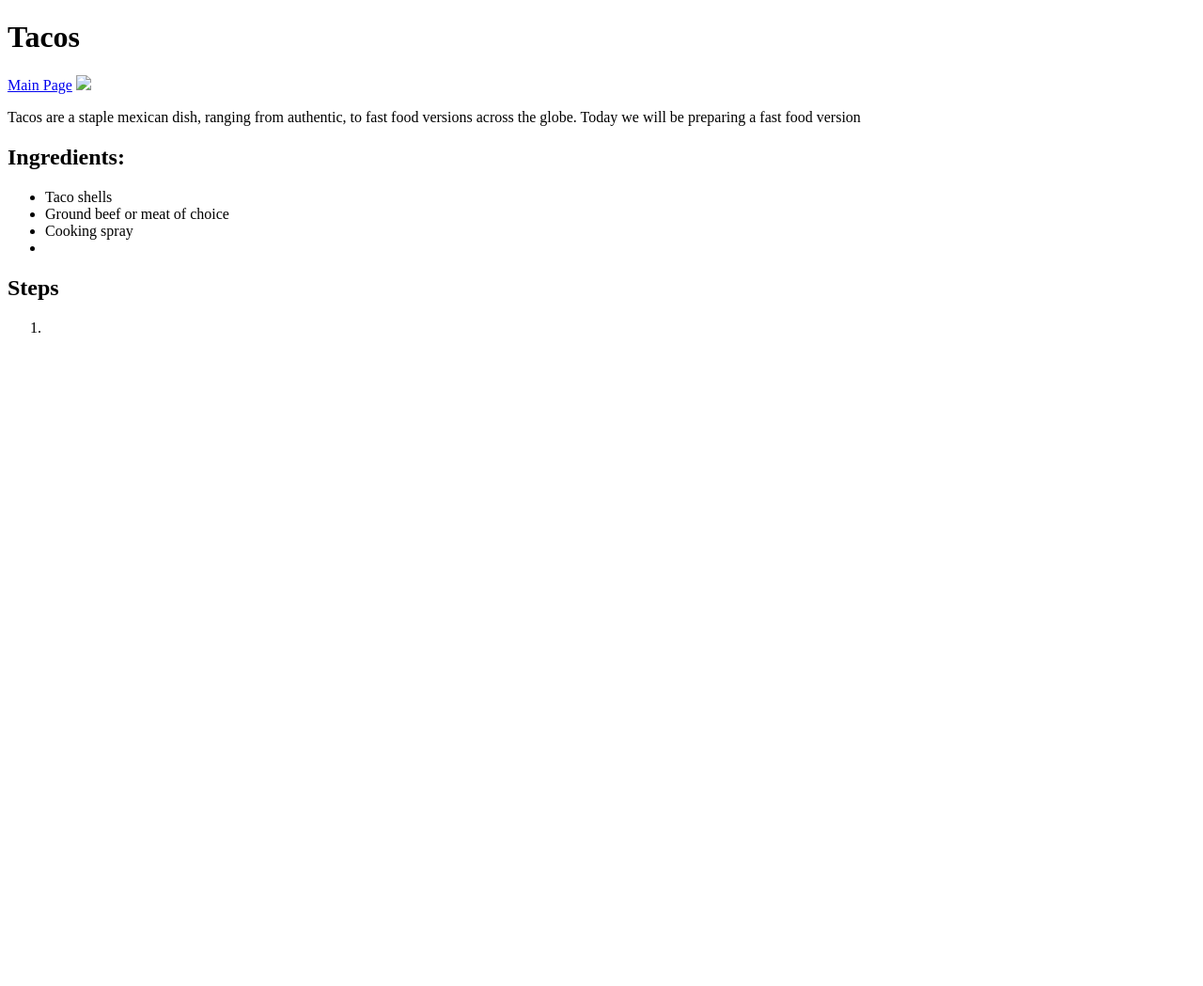
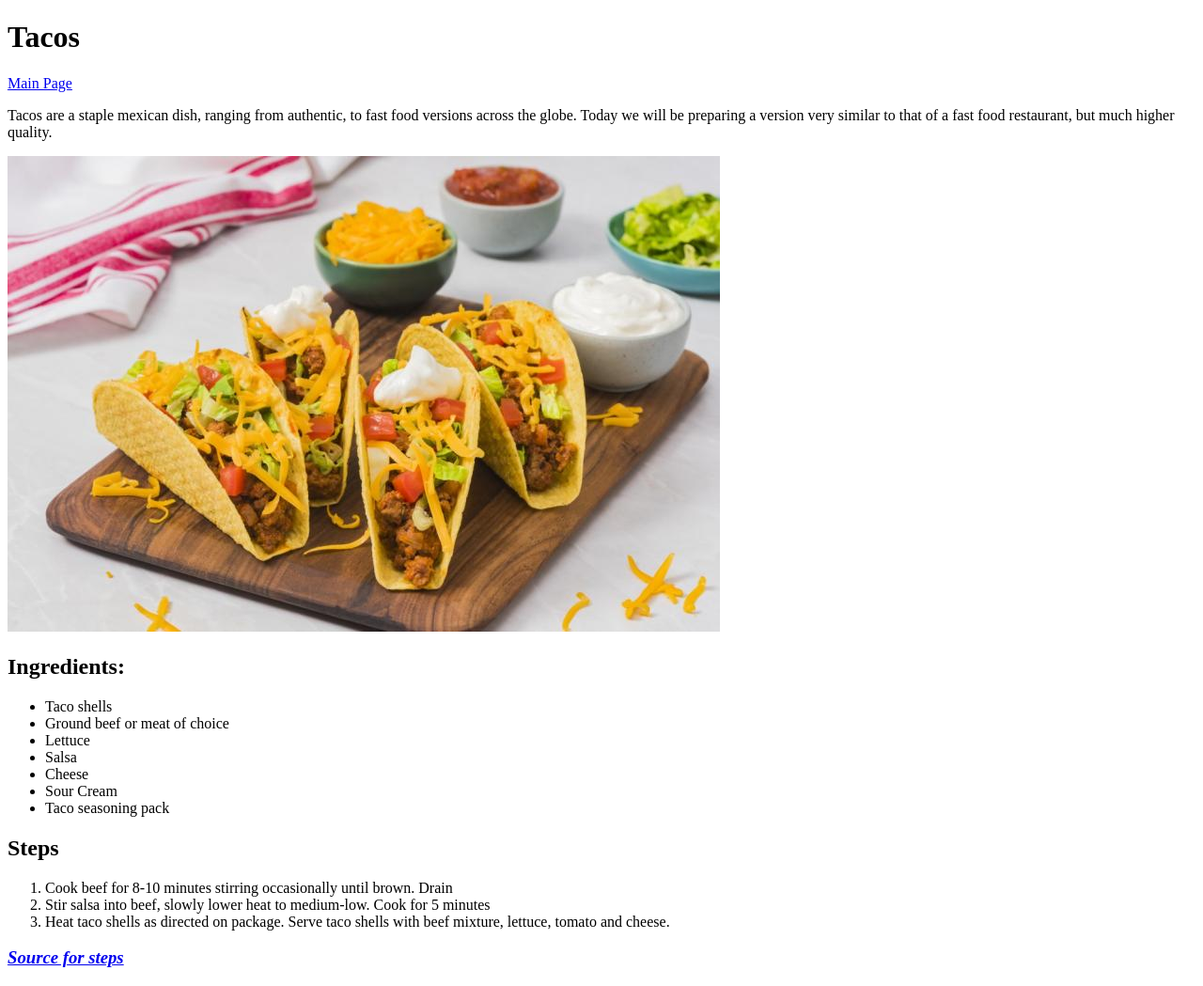
Before and after one commit to teej222/odin-recipes, a plain HTML site: page recipes/tacos.html in a window 1280 px wide. Shown: the whole page at 94% size. Before the commit the page ends 800 px from the top, so only its background shows below. Drawn offline with Linux system fonts and the light colour scheme.

Commit message:
finished site. added betty crocker recipes for tacos and baked ravioli.

```diff
--- a/recipes/tacos.html
+++ b/recipes/tacos.html
@@ -9,18 +9,24 @@
 <body>
     <h1>Tacos</h1>
     <a href="../index.html">Main Page</a>
-    <img src="../images/tacos.jpg">
-    <p>Tacos are a staple mexican dish, ranging from authentic, to fast food versions across the globe. Today we will be preparing a fast food version </p>
+    <p>Tacos are a staple mexican dish, ranging from authentic, to fast food versions across the globe. Today we will be preparing a version very similar to that of a fast food restaurant, but much higher quality. </p>
+    <img src="../images/tacos.jpeg" alt="4 tacos on a serving tray">
     <h2>Ingredients:</h2>
     <ul>
         <li>Taco shells</li>
         <li>Ground beef or meat of choice</li>
-        <li>Cooking spray</li>
-        <li></li>
+        <li>Lettuce</li>
+        <li>Salsa</li>
+        <li>Cheese</li>
+        <li>Sour Cream</li>
+        <li>Taco seasoning pack</li>
     </ul>
     <h2>Steps</h2>
     <ol>
-        <li></li>
+        <li>Cook beef for 8-10 minutes stirring occasionally until brown. Drain</li>
+        <li>Stir salsa into beef, slowly lower heat to medium-low. Cook for 5 minutes </li>
+        <li>Heat taco shells as directed on package. Serve taco shells with beef mixture, lettuce, tomato and cheese.</li>
     </ol>
+<h3><a href="https://www.bettycrocker.com/recipes/easy-beef-tacos/426c261d-b2eb-4e22-9cba-0066f3335591"><i>Source for steps </i></a></h3>
 </body>
 </html>
```
Also changed, not shown: index.html (+3 -1 lines), recipes/baked-ravioli.html (added, +29 -0 lines), recipes/crispy-chicken-tenderloins.html (+1 -1 lines), images/rav.jpg (added).
